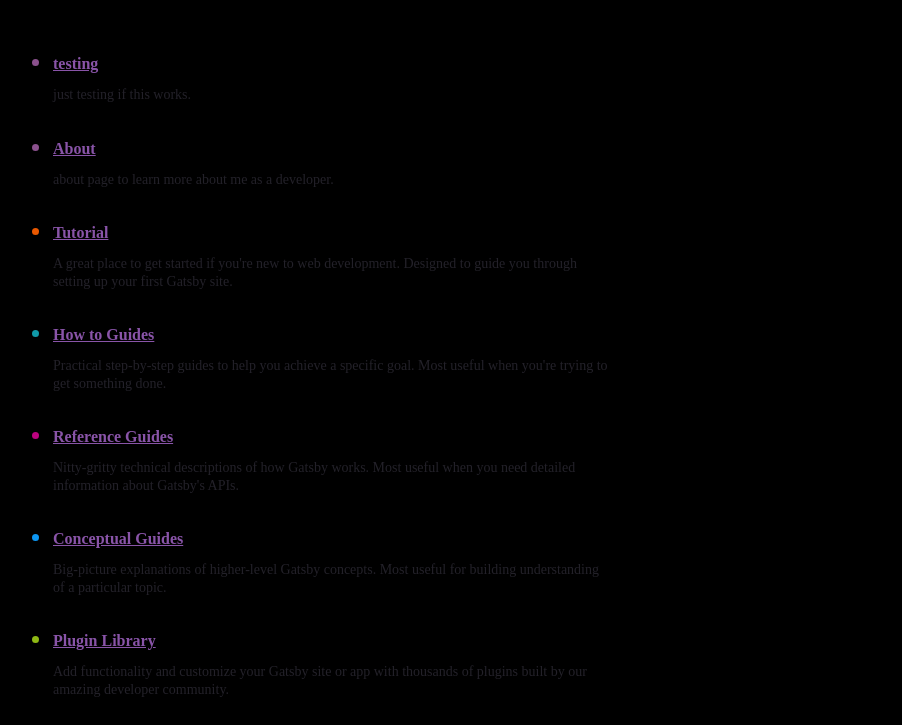
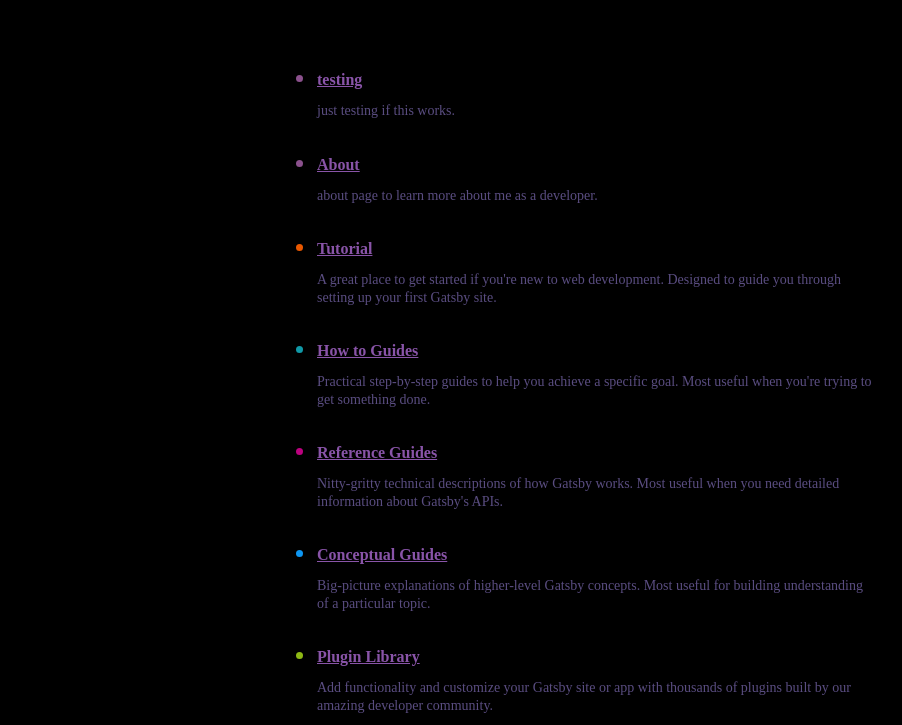
Before and after one commit to HebertSelena-FS/triowolf, a Gatsby site: page / in a window 1280 px wide. Shown: the part 148-873 px from the top of the page, without its empty margins (43-945 px from the left). Built offline with nearby package versions, Linux system fonts and the light colour scheme; Gatsby itself is replaced by a stand-in of ours.

Commit message:
updated some colors and page layout

```diff
--- a/src/pages/index.js
+++ b/src/pages/index.js
@@ -35,7 +35,7 @@
 
 
 const descriptionStyle = {
-  color: "#232129",
+  color: "#5a4d81",
   fontSize: 14,
   marginTop: 10,
   marginBottom: 0,
--- a/src/styles/home.css
+++ b/src/styles/home.css
@@ -13,6 +13,9 @@
 
 
 .pagestyles {
+  display: flex;
+  flex-direction: column;
+  align-items: center;
   color: #232129;
   padding: 96px;
   margin: -8px;
```
